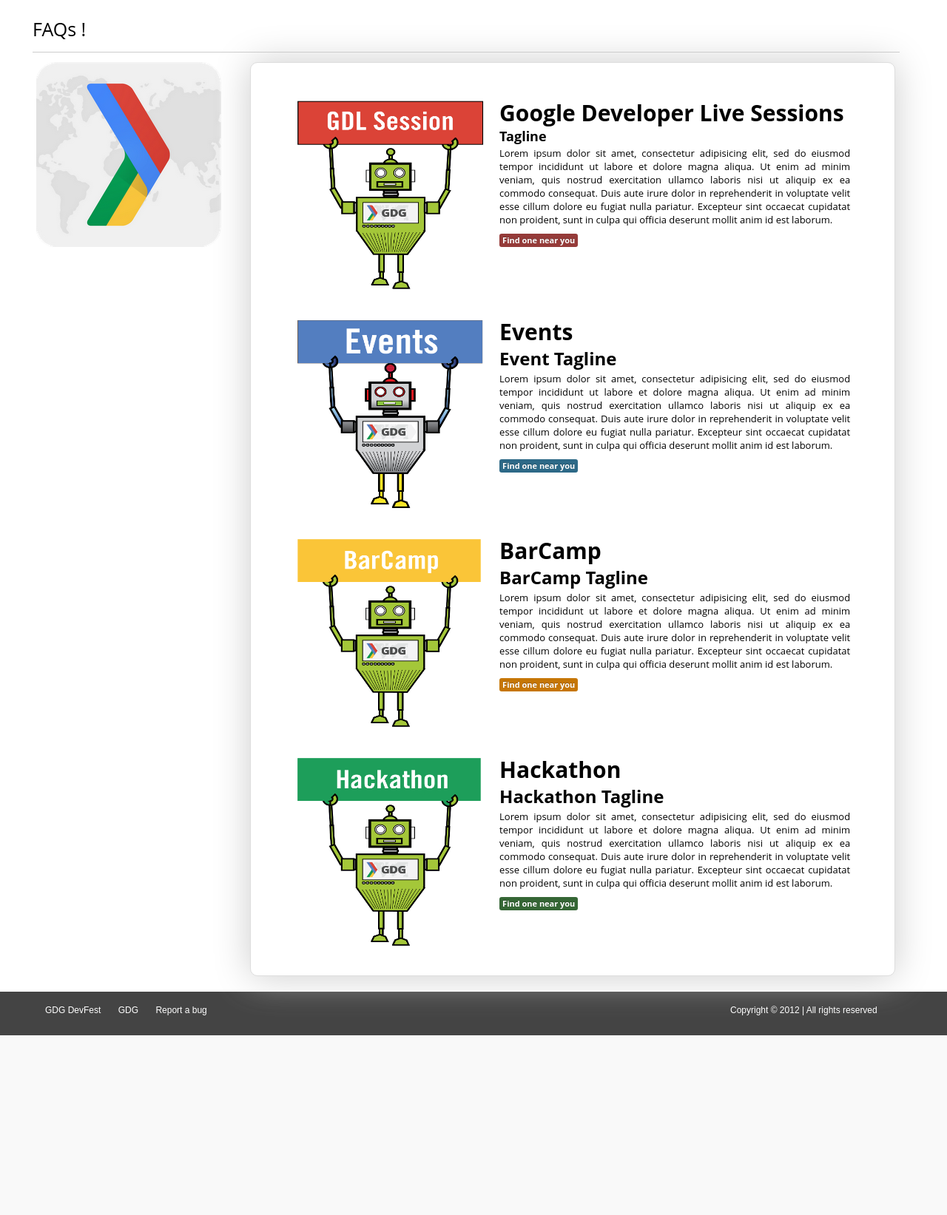
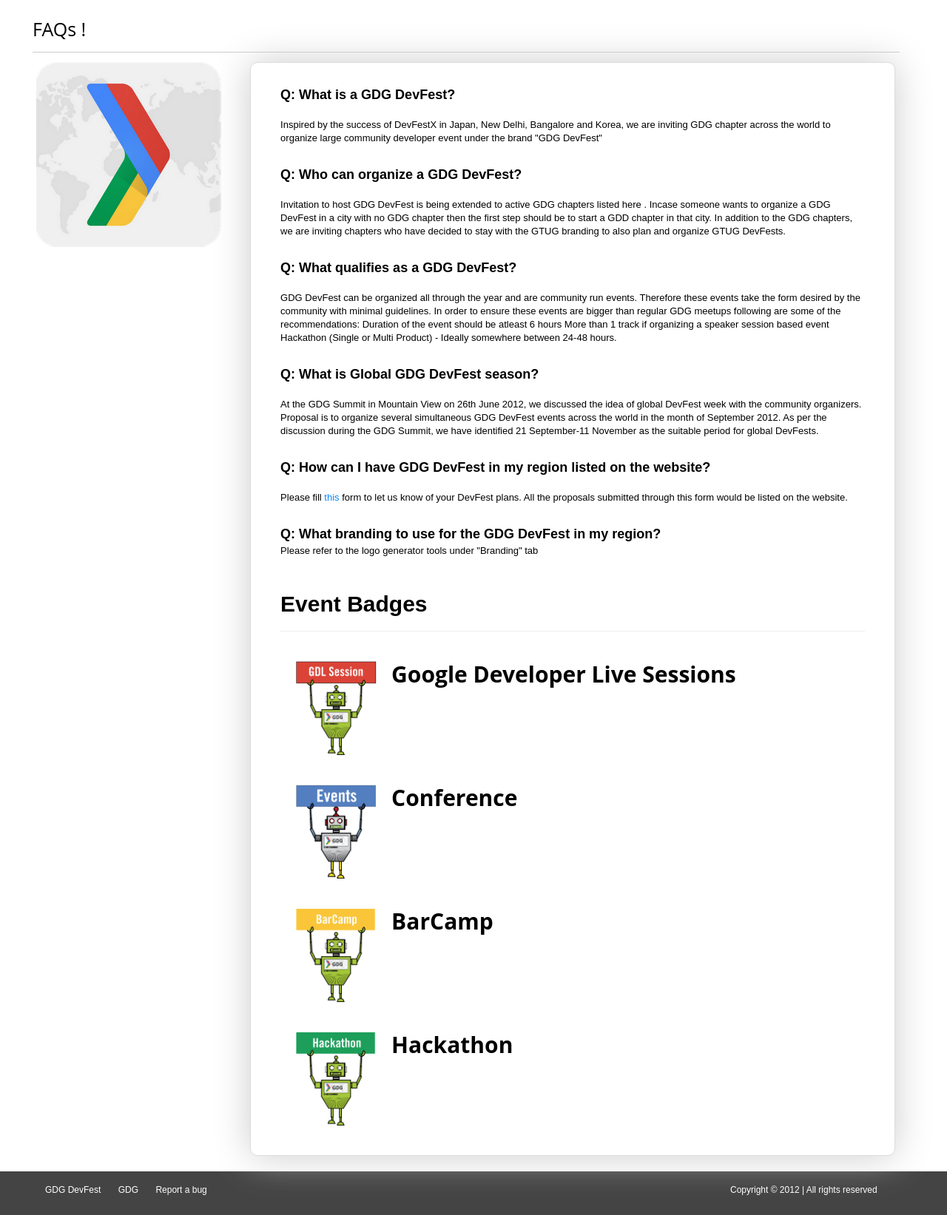
Before and after one commit to GoogleDeveloperGroups/devfest-site, a Flask app: template devfest-site/templates/eventfaq.html in a window 1280 px wide. Shown: the part 194-1837 px from the top of the page at 74% size. Before the commit the page ends 1594 px from the top, so only its background shows below. Run offline with Flask 2, Linux system fonts and the light colour scheme; the template is opened without the code that fills it, so the values that code supplies are empty; parts of the project's set-up code (start-up, migrations or seed data) failed here and were passed over; some libraries are stand-ins or nearby versions.

Commit message:
FAQ Page

```diff
--- a/devfest-site/templates/eventfaq.html
+++ b/devfest-site/templates/eventfaq.html
@@ -1,5 +1,11 @@
 {% extends "global.html" %}
 {% block head %}
+<style>
+.eventtype img{
+width:110px;
+height:127px;
+}
+</style>
 {% endblock %}
 
 {% block document_ready %}
@@ -28,22 +34,74 @@
 		<div class="span9">
 			<div class="row">
 				<div id="gdg-container">
+
+					<ul class="unstyled">
+						<li><h3>Q: What is a GDG DevFest?</h3> <br>
+							<p>Inspired by the success of DevFestX in Japan, New Delhi,
+								Bangalore and Korea, we are inviting GDG chapter across the
+								world to organize large community developer event under the
+								brand "GDG DevFest"</p></li>
+						<br>
+						<li><h3>Q: Who can organize a GDG DevFest?</h3> <br>
+							<p>Invitation to host GDG DevFest is being extended to
+								active GDG chapters listed here . Incase someone wants to
+								organize a GDG DevFest in a city with no GDG chapter then the
+								first step should be to start a GDD chapter in that city. In
+								addition to the GDG chapters, we are inviting chapters who have
+								decided to stay with the GTUG branding to also plan and organize
+								GTUG DevFests.</p></li>
+
+						<br>
+						<li><h3>Q: What qualifies as a GDG DevFest?</h3>
+						<p>
+						<br>
+						 GDG DevFest
+							can be organized all through the year and are community run
+							events. Therefore these events take the form desired by the
+							community with minimal guidelines. In order to ensure these
+							events are bigger than regular GDG meetups following are some of
+							the recommendations: Duration of the event should be atleast 6
+							hours More than 1 track if organizing a speaker session based
+							event Hackathon (Single or Multi Product) - Ideally somewhere
+							between 24-48 hours. </p>
+							</li>
+
+							<br>
+							<li><h3> Q: What is Global GDG DevFest season? </h3>
+							<p>
+							<br>
+							 At the	GDG Summit in Mountain View on 26th June 2012, we discussed the
+							idea of global DevFest week with the community organizers.
+							Proposal is to organize several simultaneous GDG DevFest events
+							across the world in the month of September 2012. As per the
+							discussion during the GDG Summit, we have identified 21
+							September-11 November as the suitable period for global DevFests. </p>
+							</li>
+							<br>
+							<li><h3> Q: How can I have GDG DevFest in my region listed on the website?</h3>
+							<p>
+							<br>
+							Please fill <a
+							href="https://docs.google.com/spreadsheet/viewform?formkey=dHZnVXRvbTk2MFdFQ2dzVVdwYWZWVEE6MQ#gid=0" style="color:#08F">this</a>
+							form to let us know of your DevFest plans. All the proposals
+							submitted through this form would be listed on the website.
+							</p>
+							</li>
+							<br>
+							<li><h3>
+							 Q: What branding to use for the GDG DevFest in my region?
+							 </h3><p> Please
+							refer to the logo generator tools under "Branding" tab</p></li>
+					</ul>
+					<br><br>
+					<h1>Event Badges</h1>
+					<hr>
 					<div class="events">
 							<div class="row">
 								<div class="span16">
 									<div class="eventtype">
 										<img src="/images/live.png" alt="Google Developer Live event">
 										<h1>Google Developer Live Sessions</h1>
-									<h3>Tagline</h3>
-									<p>Lorem ipsum dolor sit amet, consectetur adipisicing
-										elit, sed do eiusmod tempor incididunt ut labore et dolore
-										magna aliqua. Ut enim ad minim veniam, quis nostrud
-										exercitation ullamco laboris nisi ut aliquip ex ea commodo
-										consequat. Duis aute irure dolor in reprehenderit in voluptate
-										velit esse cillum dolore eu fugiat nulla pariatur. Excepteur
-										sint occaecat cupidatat non proident, sunt in culpa qui
-										officia deserunt mollit anim id est laborum.</p>
-									<a class="label label-important" href="#">Find one near you</a>
 									</div>
 								</div>
 							</div>
@@ -51,17 +109,7 @@
 								<div class="span16">
 									<div class="eventtype">
 										<img src="/images/events.png" alt="Events">
-									<h1>Events</h1>
-									<h2>Event Tagline</h2>
-									<p>Lorem ipsum dolor sit amet, consectetur adipisicing
-										elit, sed do eiusmod tempor incididunt ut labore et dolore
-										magna aliqua. Ut enim ad minim veniam, quis nostrud
-										exercitation ullamco laboris nisi ut aliquip ex ea commodo
-										consequat. Duis aute irure dolor in reprehenderit in voluptate
-										velit esse cillum dolore eu fugiat nulla pariatur. Excepteur
-										sint occaecat cupidatat non proident, sunt in culpa qui
-										officia deserunt mollit anim id est laborum.</p>
-									<a class="label label-info" href="#">Find one near you</a>
+										<h1>Conference</h1>
 									</div>
 								</div>
 							</div>
@@ -70,16 +118,6 @@
 									<div class="eventtype">
 										<img src="/images/barcamp.png" alt="BarCamp">
 										<h1>BarCamp</h1>
-									<h2>BarCamp Tagline</h2>
-									<p>Lorem ipsum dolor sit amet, consectetur adipisicing
-										elit, sed do eiusmod tempor incididunt ut labore et dolore
-										magna aliqua. Ut enim ad minim veniam, quis nostrud
-										exercitation ullamco laboris nisi ut aliquip ex ea commodo
-										consequat. Duis aute irure dolor in reprehenderit in voluptate
-										velit esse cillum dolore eu fugiat nulla pariatur. Excepteur
-										sint occaecat cupidatat non proident, sunt in culpa qui
-										officia deserunt mollit anim id est laborum.</p>
-									<a class="label label-warning" href="#">Find one near you</a>
 									</div>
 								</div>
 							</div>
@@ -88,16 +126,6 @@
 									<div class="eventtype">
 										<img src="/images/hack.png" alt="Hackathon">
 										<h1>Hackathon</h1>
-									<h2>Hackathon Tagline</h2>
-									<p>Lorem ipsum dolor sit amet, consectetur adipisicing
-										elit, sed do eiusmod tempor incididunt ut labore et dolore
-										magna aliqua. Ut enim ad minim veniam, quis nostrud
-										exercitation ullamco laboris nisi ut aliquip ex ea commodo
-										consequat. Duis aute irure dolor in reprehenderit in voluptate
-										velit esse cillum dolore eu fugiat nulla pariatur. Excepteur
-										sint occaecat cupidatat non proident, sunt in culpa qui
-										officia deserunt mollit anim id est laborum.</p>
-									<a class="label label-success" href="#">Find one near you</a>
 									</div>
 								</div>
 							</div>
```
Lines whose indentation alone changed are shown as unchanged.
